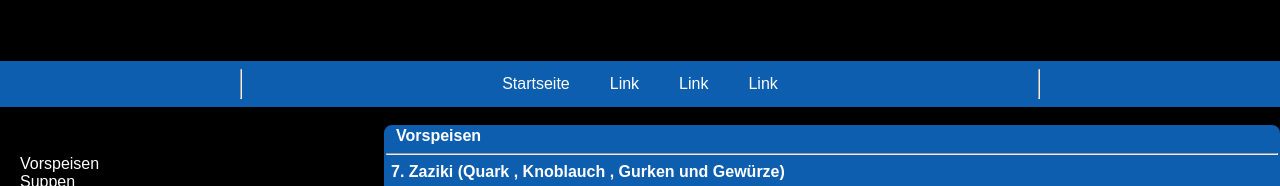
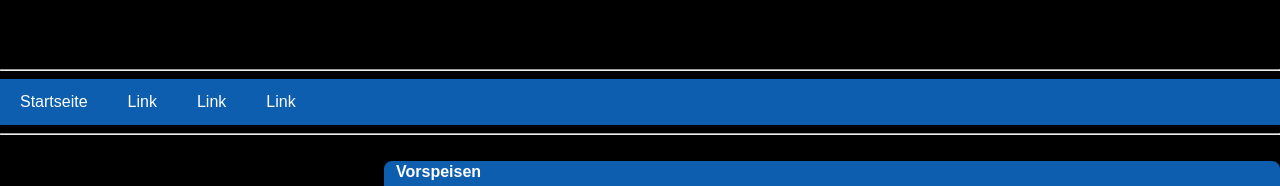
Before and after one commit to MeSSiaS-4/syrtakika, a plain HTML site: page index.html in a window 1280 px wide. Shown: the part 498-684 px from the top of the page. Drawn offline with Linux system fonts and the light colour scheme.

Commit message:
Update index.html

```diff
--- a/index.html
+++ b/index.html
@@ -36,15 +36,15 @@
   <!-- Header -->
   <div class="header" id="header">
     <img src="https://raw.githubusercontent.com/MeSSiaS-4/syrtaki/master/logo.jpg" alt="Syrtaki Karlsuhe Logo" style="width:50%;height:50%;">
-  </div>
+  </div><hr>
 
   <!-- Navigation Bar -->
-  <div class="navbar"><hr>
+  <div class="navbar">
     <a href="#header">Startseite</a>
     <a href="#">Link</a>
     <a href="#">Link</a>
-    <a href="#">Link</a><hr>
-  </div><br>
+    <a href="#">Link</a>
+  </div><hr><br>
 
   <!-- The flexible grid (content) -->
   <div class="row">
```
